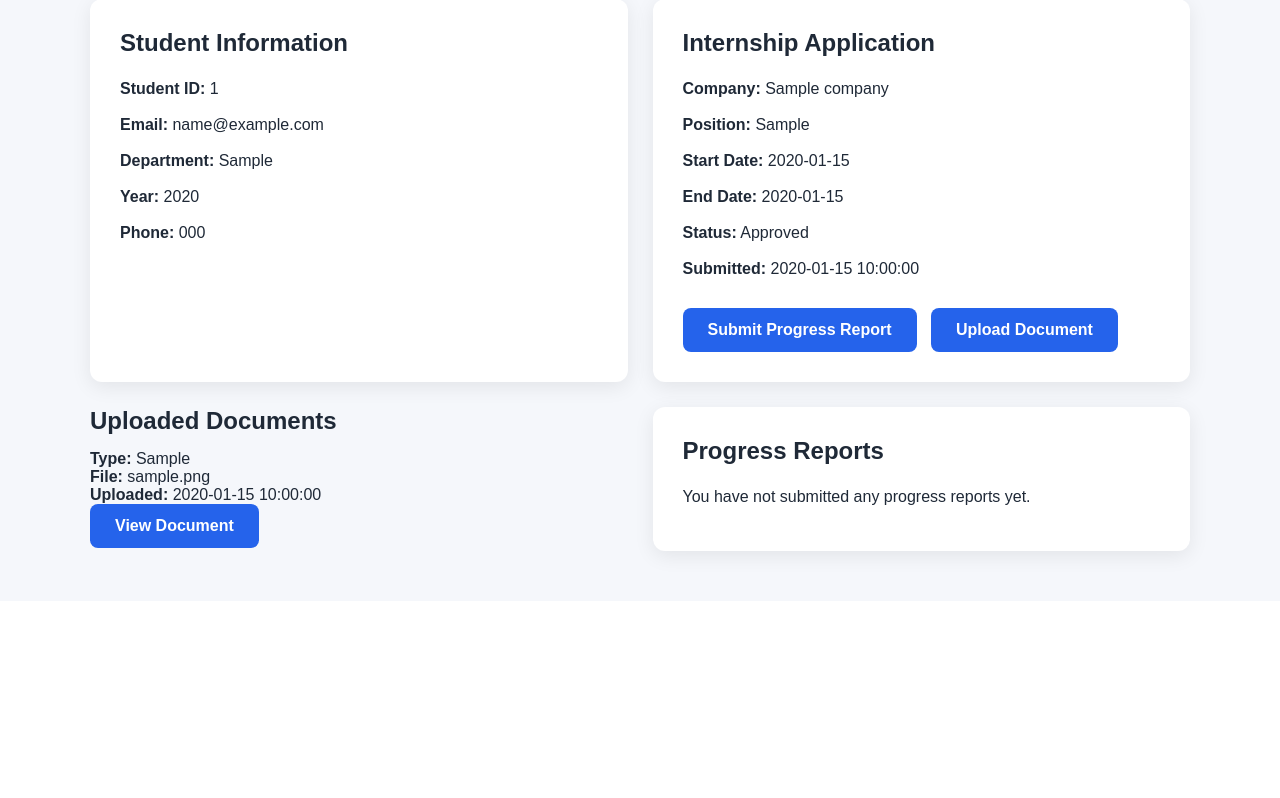
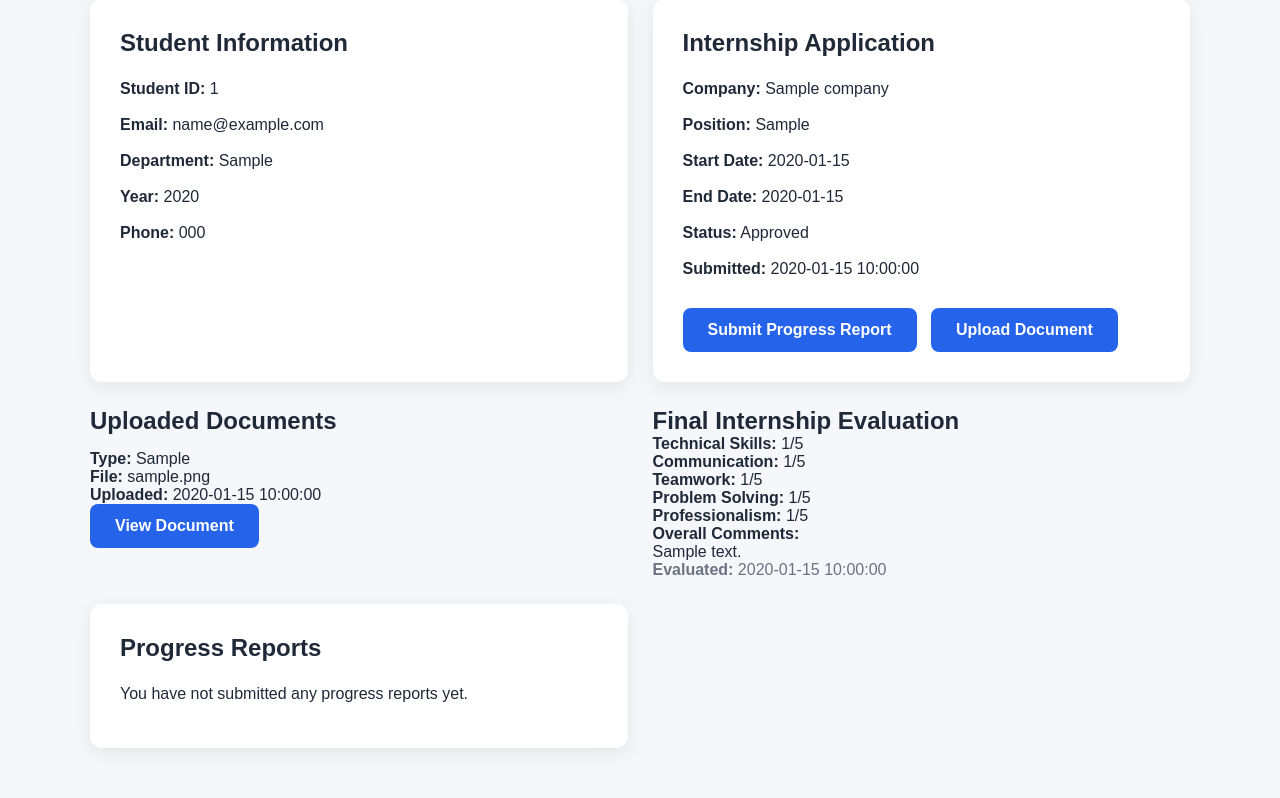
Before and after one commit to tsedeniayeshibelay/internflow, a Flask app: page /dashboard in a window 1280 px wide. Shown: the part 222-1020 px from the top of the page. Before the commit the page ends 788 px from the top, so only its background shows below. Run offline with Flask 3, Linux system fonts and the light colour scheme; the visitor is signed in with stand-in values (Sample User, id 1); tables that the repository leaves empty hold one stand-in row (values such as "Sample post"); data that the repository does not hold is empty.

Commit message:
feat: add final internship evaluation

```diff
--- a/app/database.py
+++ b/app/database.py
@@ -104,5 +104,22 @@ def init_db():
         )
     """)
 
+    connection.execute("""
+    CREATE TABLE IF NOT EXISTS final_evaluations (
+        id INTEGER PRIMARY KEY AUTOINCREMENT,
+        application_id INTEGER NOT NULL,
+        supervisor_id INTEGER NOT NULL,
+        technical_skills INTEGER NOT NULL,
+        communication INTEGER NOT NULL,
+        teamwork INTEGER NOT NULL,
+        problem_solving INTEGER NOT NULL,
+        professionalism INTEGER NOT NULL,
+        overall_comments TEXT,
+        created_at TIMESTAMP DEFAULT CURRENT_TIMESTAMP,
+        FOREIGN KEY (application_id) REFERENCES applications (id),
+        FOREIGN KEY (supervisor_id) REFERENCES supervisors (id)
+    )
+""")
+
     connection.commit()
     connection.close()
--- a/app/routes.py
+++ b/app/routes.py
@@ -172,14 +172,29 @@ def dashboard():
             ORDER BY uploaded_at DESC
     """, (application["id"],)).fetchall()
 
-    connection.close()
+    evaluation = None
+
+    if application:
+        evaluation = connection.execute("""
+        SELECT
+            technical_skills,
+            communication,
+            teamwork,
+            problem_solving,
+            professionalism,
+            overall_comments,
+            created_at
+        FROM final_evaluations
+        WHERE application_id = ?
+    """, (application["id"],)).fetchone()
 
     return render_template(
     "dashboard.html",
     student=student,
     application=application,
     reports=reports,
-    documents=documents
+    documents=documents,
+    evaluation=evaluation
 )
 
 @app.route("/logout")
@@ -919,3 +934,149 @@ def file_too_large(error):
             </a>
         </p>
     """, 413
+
+@app.route(
+    "/supervisor/application/<int:application_id>/evaluation",
+    methods=["GET", "POST"]
+)
+def final_evaluation(application_id):
+
+    if "user_id" not in session:
+        return redirect(url_for("login"))
+
+    if session["role"] != "supervisor":
+        return redirect(url_for("dashboard"))
+
+    connection = get_db_connection()
+
+    supervisor = connection.execute("""
+        SELECT id
+        FROM supervisors
+        WHERE user_id = ?
+    """, (session["user_id"],)).fetchone()
+
+    if not supervisor:
+        connection.close()
+        return "Supervisor profile not found"
+
+    application = connection.execute("""
+        SELECT
+            applications.id,
+            applications.position,
+            companies.name AS company_name,
+            students.student_id,
+            users.name AS student_name
+        FROM applications
+        JOIN students
+            ON applications.student_id = students.id
+        JOIN users
+            ON students.user_id = users.id
+        JOIN companies
+            ON applications.company_id = companies.id
+        WHERE applications.id = ?
+        AND applications.supervisor_id = ?
+    """, (
+        application_id,
+        supervisor["id"]
+    )).fetchone()
+
+    if not application:
+        connection.close()
+        return "Application not found or not assigned to you"
+
+    if request.method == "POST":
+
+        try:
+            technical_skills = int(
+                request.form["technical_skills"]
+            )
+
+            communication = int(
+                request.form["communication"]
+            )
+
+            teamwork = int(
+                request.form["teamwork"]
+            )
+
+            problem_solving = int(
+                request.form["problem_solving"]
+            )
+
+            professionalism = int(
+                request.form["professionalism"]
+            )
+
+        except (KeyError, ValueError):
+            connection.close()
+            return "Invalid evaluation scores"
+
+        scores = [
+            technical_skills,
+            communication,
+            teamwork,
+            problem_solving,
+            professionalism
+        ]
+
+        if any(score < 1 or score > 5 for score in scores):
+            connection.close()
+            return "Scores must be between 1 and 5"
+
+        overall_comments = request.form.get(
+            "overall_comments",
+            ""
+        )
+
+        existing_evaluation = connection.execute("""
+            SELECT id
+            FROM final_evaluations
+            WHERE application_id = ?
+        """, (application_id,)).fetchone()
+
+        if existing_evaluation:
+            connection.close()
+            return "A final evaluation has already been submitted"
+
+        connection.execute("""
+            INSERT INTO final_evaluations (
+                application_id,
+                supervisor_id,
+                technical_skills,
+                communication,
+                teamwork,
+                problem_solving,
+                professionalism,
+                overall_comments
+            )
+            VALUES (?, ?, ?, ?, ?, ?, ?, ?)
+        """, (
+            application_id,
+            supervisor["id"],
+            technical_skills,
+            communication,
+            teamwork,
+            problem_solving,
+            professionalism,
+            overall_comments
+        ))
+
+        connection.execute("""
+    UPDATE applications
+    SET status = 'completed'
+    WHERE id = ?
+""", (application_id,))
+
+        connection.commit()
+        connection.close()
+
+        return redirect(
+            url_for("supervisor_dashboard")
+        )
+
+    connection.close()
+
+    return render_template(
+        "final_evaluation.html",
+        application=application
+    )
--- a/app/templates/dashboard.html
+++ b/app/templates/dashboard.html
@@ -210,6 +210,62 @@
 
 </div>
 
+<div class="card">
+
+    <h2>
+        Final Internship Evaluation
+    </h2>
+
+    {% if evaluation %}
+
+        <p>
+            <strong>Technical Skills:</strong>
+            {{ evaluation["technical_skills"] }}/5
+        </p>
+
+        <p>
+            <strong>Communication:</strong>
+            {{ evaluation["communication"] }}/5
+        </p>
+
+        <p>
+            <strong>Teamwork:</strong>
+            {{ evaluation["teamwork"] }}/5
+        </p>
+
+        <p>
+            <strong>Problem Solving:</strong>
+            {{ evaluation["problem_solving"] }}/5
+        </p>
+
+        <p>
+            <strong>Professionalism:</strong>
+            {{ evaluation["professionalism"] }}/5
+        </p>
+
+        <p>
+            <strong>Overall Comments:</strong>
+        </p>
+
+        <p>
+            {{ evaluation["overall_comments"] }}
+        </p>
+
+        <p style="color: #6b7280;">
+            <strong>Evaluated:</strong>
+            {{ evaluation["created_at"] }}
+        </p>
+
+    {% else %}
+
+        <p style="color: #6b7280;">
+            Your final internship evaluation has not been submitted yet.
+        </p>
+
+    {% endif %}
+
+</div>
+
 <div class="dashboard-card">
 
     <h2>Progress Reports</h2>
```
Also changed, not shown: app/templates/final_evaluation.html (added, +221 -0 lines), app/templates/supervisor.html (+10 -0 lines).
